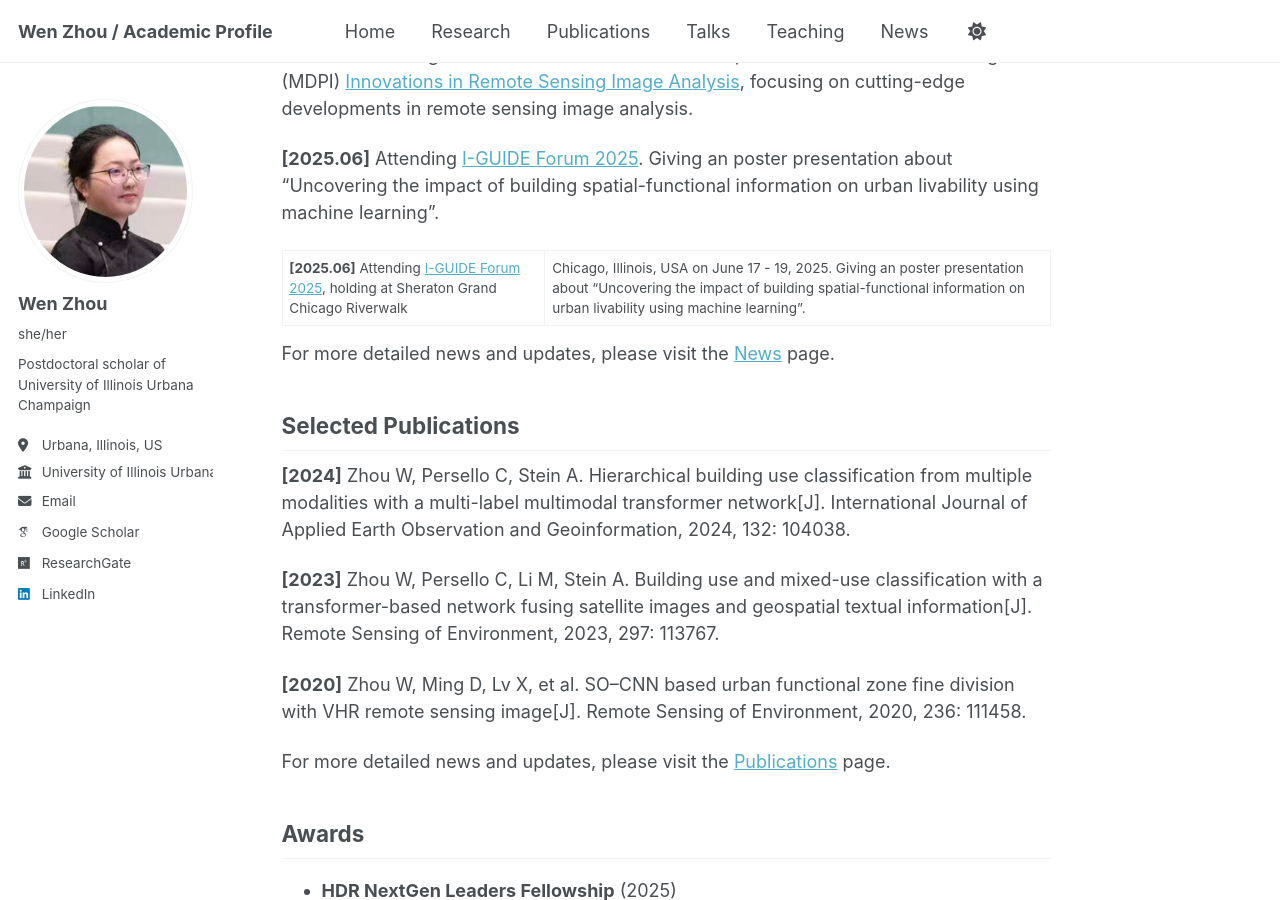
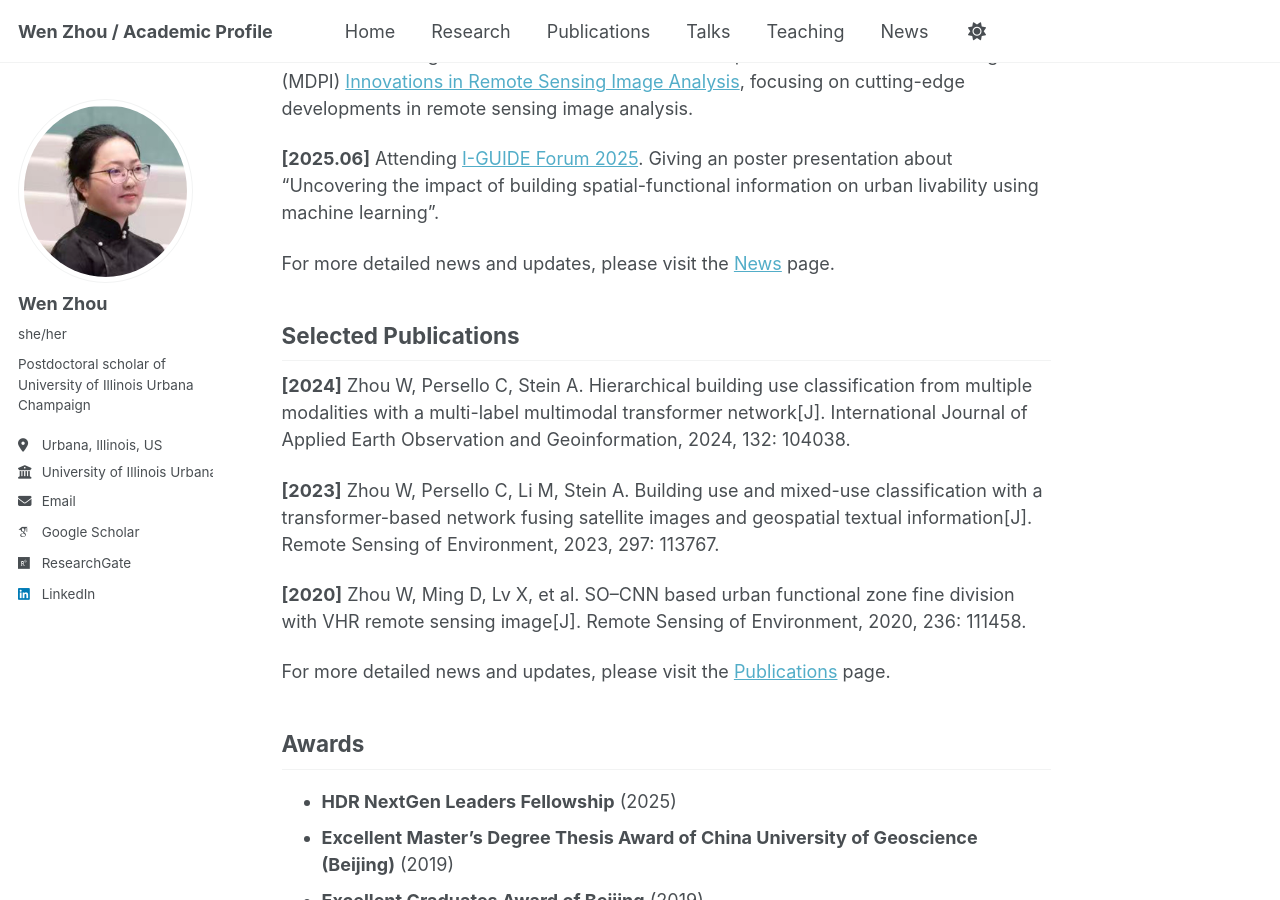
Before and after one commit to VienJou/vienjou.github.io, a Jekyll site: the page built from _pages/about.md, in a window 1280 px wide and 900 px high, scrolled down 1387 px. Built offline with Jekyll 4.4.1, drawn with Linux system fonts in a browser that asks for light colours; some web fonts are replaced; a script that is not in the unit is left out.

Commit message:
Update about.md

```diff
--- a/_pages/about.md
+++ b/_pages/about.md
@@ -40,7 +40,6 @@ My research focuses on the intersection of urban geography, GeoAI, and geospatia
 
 **[2025.06]** Attending [I-GUIDE Forum 2025](https://i-guide.io/forum/forum-2025/). Giving an poster presentation about "Uncovering the impact of building spatial-functional information on urban livability using machine learning".
 
-**[2025.06]** Attending [I-GUIDE Forum 2025](https://i-guide.io/forum/forum-2025/), holding at Sheraton Grand Chicago Riverwalk | Chicago, Illinois, USA on June 17 - 19, 2025. Giving an poster presentation about "Uncovering the impact of building spatial-functional information on urban livability using machine learning".
 
 
 For more detailed news and updates, please visit the [News](/news/) page.
```
